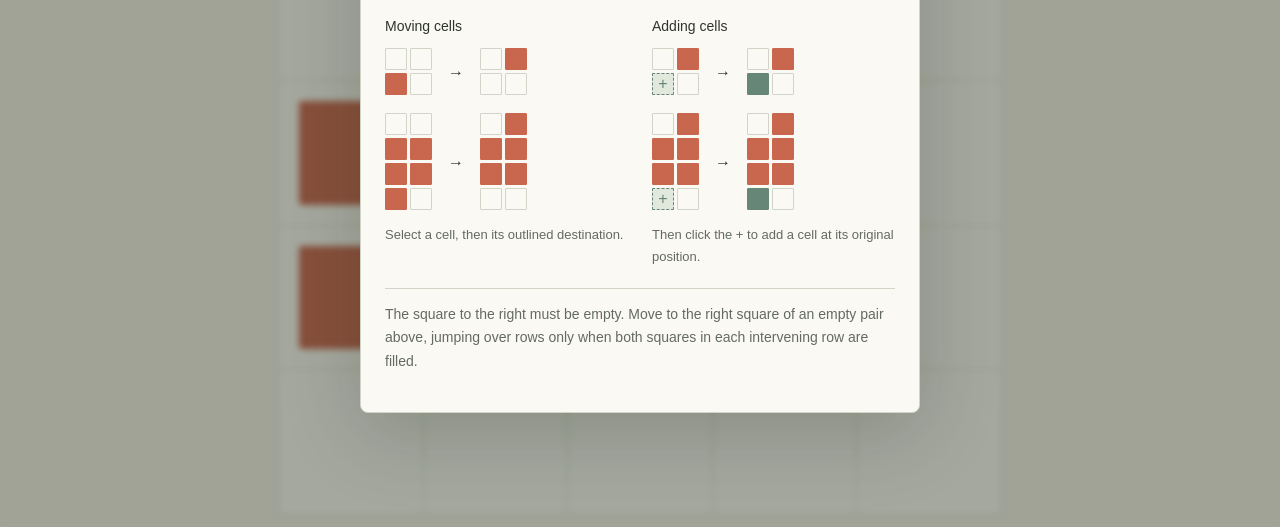
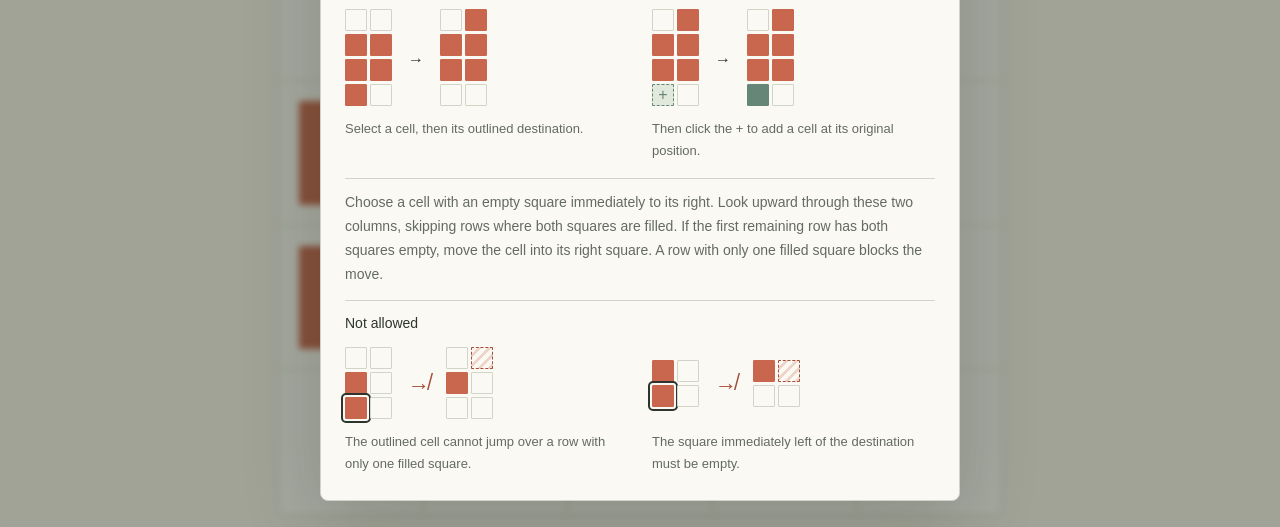
Before and after one commit to jackchoumath/jackchoumath.github.io, a plain HTML site: page pipe-dreams/index.html in a window 1280 px wide. Shown: the part 273-800 px from the top of the page. Drawn offline with Linux system fonts and the light colour scheme.

Commit message:
Clarify moving-cell rules and illustrate illegal moves

```diff
--- a/pipe-dreams/index.html
+++ b/pipe-dreams/index.html
@@ -83,7 +83,28 @@
         <p>Then click the + to add a cell at its original position.</p>
       </div>
     </div>
-    <p>The square to the right must be empty. Move to the right square of an empty pair above, jumping over rows only when both squares in each intervening row are filled.</p>
+    <p>Choose a cell with an empty square immediately to its right. Look upward through these two columns, skipping rows where both squares are filled. If the first remaining row has both squares empty, move the cell into its right square. A row with only one filled square blocks the move.</p>
+    <section class="rules-illegal" aria-labelledby="illegal-title">
+      <h3 id="illegal-title">Not allowed</h3>
+      <div class="illegal-examples">
+        <figure>
+          <div class="move-diagram" role="img" aria-label="Illegal jump: the outlined bottom-left cell tries to move to the top-right square, but the middle row has only its left square filled. The striped destination shows an attempted move, not a legal result.">
+            <span class="mini-board blocked-jump-board"><i></i><i></i><i class="filled"></i><i></i><i class="filled attempted-source"></i><i></i></span>
+            <span class="blocked-arrow" aria-hidden="true">↛</span>
+            <span class="mini-board blocked-jump-board"><i></i><i class="attempted-destination"></i><i class="filled"></i><i></i><i></i><i></i></span>
+          </div>
+          <figcaption>The outlined cell cannot jump over a row with only one filled square.</figcaption>
+        </figure>
+        <figure>
+          <div class="move-diagram" role="img" aria-label="Illegal destination: the outlined bottom-left cell tries to move to the top-right square, but the square immediately left of that destination is filled. The striped destination shows an attempted move, not a legal result.">
+            <span class="mini-board"><i class="filled"></i><i></i><i class="filled attempted-source"></i><i></i></span>
+            <span class="blocked-arrow" aria-hidden="true">↛</span>
+            <span class="mini-board"><i class="filled"></i><i class="attempted-destination"></i><i></i><i></i></span>
+          </div>
+          <figcaption>The square immediately left of the destination must be empty.</figcaption>
+        </figure>
+      </div>
+    </section>
   </dialog>
 </body>
 </html>
--- a/pipe-dreams/style.css
+++ b/pipe-dreams/style.css
@@ -54,11 +54,11 @@ button:focus-visible, a:focus-visible { outline: 2px solid var(--sage); outline-
 .last-added .piece { animation: arrive .2s ease-out; }
 .cell:focus-visible { outline: 2px solid var(--ink); outline-offset: -3px; z-index: 2; }
 .notice { position: fixed; left: 50%; bottom: 28px; transform: translateX(-50%); max-width: calc(100% - 48px); margin: 0; padding: 12px 18px; border: 1px solid var(--line); border-radius: 6px; background: var(--cell); box-shadow: 0 4px 18px #2d342e16; color: var(--ink); font-size: 13px; line-height: 1.5; text-align: center; z-index: 4; pointer-events: none; }
-.rules-dialog { width: min(560px, calc(100% - 32px)); max-height: calc(100dvh - 32px); padding: 24px; color: var(--ink); background: var(--cell); border: 1px solid var(--line); border-radius: 8px; box-shadow: 0 20px 80px #17221233; }
+.rules-dialog { width: min(640px, calc(100% - 32px)); max-height: calc(100dvh - 32px); padding: 24px; color: var(--ink); background: var(--cell); border: 1px solid var(--line); border-radius: 8px; box-shadow: 0 20px 80px #17221233; }
 .rules-dialog::backdrop { background: #26302166; backdrop-filter: blur(3px); }
-.dialog-heading { display: flex; align-items: center; justify-content: space-between; margin-bottom: 12px; }
+.dialog-heading { position: sticky; top: 0; z-index: 1; display: flex; align-items: center; justify-content: space-between; margin-bottom: 8px; background: var(--cell); }
 .dialog-heading h2 { font-family: Georgia, serif; font-size: 30px; font-weight: 400; margin: 0; }
-.rules-dialog p { font-size: 14px; line-height: 1.7; margin: 14px 0; color: #636b60; }
+.rules-dialog p { font-size: 14px; line-height: 1.7; margin: 12px 0; color: #636b60; }
 .reset-dialog { width: min(380px, calc(100% - 32px)); }
 .reset-dialog p { margin: 0 0 22px; color: var(--ink); }
 .dialog-actions { display: flex; justify-content: flex-end; gap: 10px; }
@@ -66,11 +66,11 @@ button:focus-visible, a:focus-visible { outline: 2px solid var(--sage); outline-
 .dialog-button:hover { background: var(--paper); }
 .confirm-reset { background: var(--coral); border-color: var(--coral); color: var(--cell); }
 .confirm-reset:hover { background: var(--coral-dark); border-color: var(--coral-dark); }
-.rules-move-comparison { display: grid; grid-template-columns: 1fr 1fr; gap: 24px; border-block: 1px solid var(--line); padding: 20px 0; }
+.rules-move-comparison { display: grid; grid-template-columns: 1fr 1fr; gap: 24px; border-block: 1px solid var(--line); padding: 16px 0; }
 .rules-move-comparison h3 { font-size: 14px; margin: 0 0 14px; font-weight: 500; }
 .move-diagram { display: flex; align-items: center; gap: 16px; }
 .mini-board { --mini-cell: 22px; display: grid; grid-template-columns: repeat(2, var(--mini-cell)); grid-template-rows: repeat(2, var(--mini-cell)); gap: 3px; }
-.jump-diagram { margin-top: 18px; }
+.jump-diagram { margin-top: 12px; }
 .jump-board { grid-template-rows: repeat(4, var(--mini-cell)); }
 .mini-board i { border: 1px solid var(--line); border-radius: 1px; }
 .mini-board .filled { background: var(--coral); border-color: var(--coral); }
@@ -78,6 +78,16 @@ button:focus-visible, a:focus-visible { outline: 2px solid var(--sage); outline-
 .mini-board .origin { border: 1px dashed var(--sage); color: var(--sage); background: var(--sage-light); display: flex; align-items: center; justify-content: center; font-style: normal; }
 .mini-board .origin:after { content: '+'; }
 .rules-move-comparison p { margin-bottom: 0; font-size: 13px; }
+.rules-illegal { border-top: 1px solid var(--line); padding-top: 14px; margin-top: 14px; }
+.rules-illegal h3 { margin: 0 0 16px; font-size: 14px; font-weight: 500; }
+.illegal-examples { display: grid; grid-template-columns: 1fr 1fr; gap: 24px; }
+.illegal-examples figure { margin: 0; }
+.illegal-examples .move-diagram { min-height: 72px; }
+.illegal-examples figcaption { margin-top: 12px; color: #636b60; font-size: 13px; line-height: 1.7; }
+.blocked-jump-board { grid-template-rows: repeat(3, var(--mini-cell)); }
+.blocked-arrow { color: var(--coral-dark); font-size: 22px; }
+.mini-board .attempted-source { outline: 2px solid var(--ink); outline-offset: 2px; }
+.mini-board .attempted-destination { border: 1px dashed var(--coral-dark); background: repeating-linear-gradient(135deg, transparent 0 4px, #c9664e40 4px 7px); }
 @keyframes arrive { from { opacity: .4; transform: scale(.9); } to { opacity: 1; transform: scale(1); } }
 @media (max-width: 760px) {
   .game { padding: 0 8px 8px; }
@@ -90,7 +100,7 @@ button:focus-visible, a:focus-visible { outline: 2px solid var(--sage); outline-
   .control-divider { margin: 0; }
   .icon-button { width: 40px; height: 40px; }
   .rules-dialog { padding: 20px; }
-  .rules-move-comparison { gap: 18px; }
+  .rules-move-comparison, .illegal-examples { gap: 18px; }
   .move-diagram { gap: 12px; }
   .mini-board { --mini-cell: 18px; }
 }
```
Also changed, not shown: pipe-dreams/README.md.
